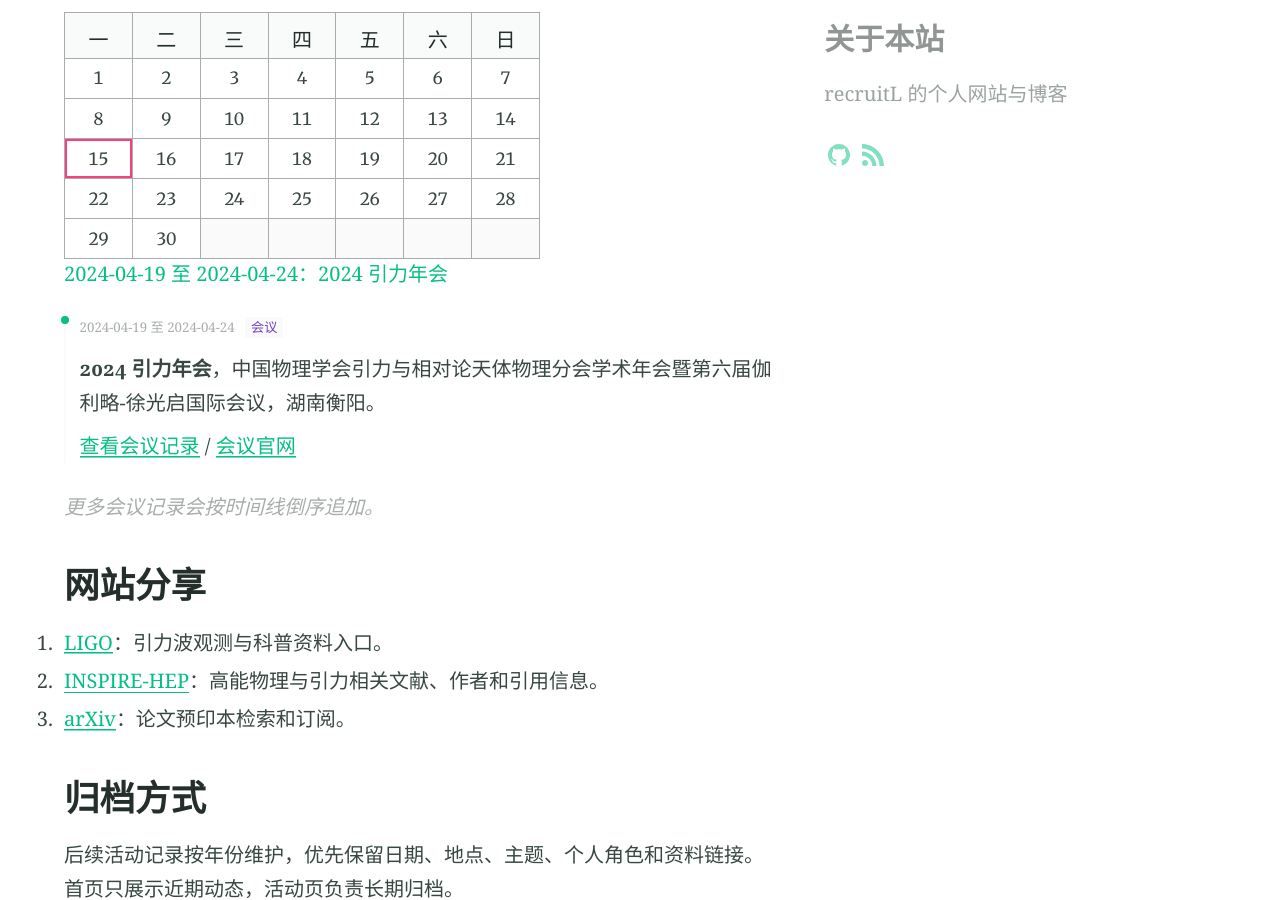
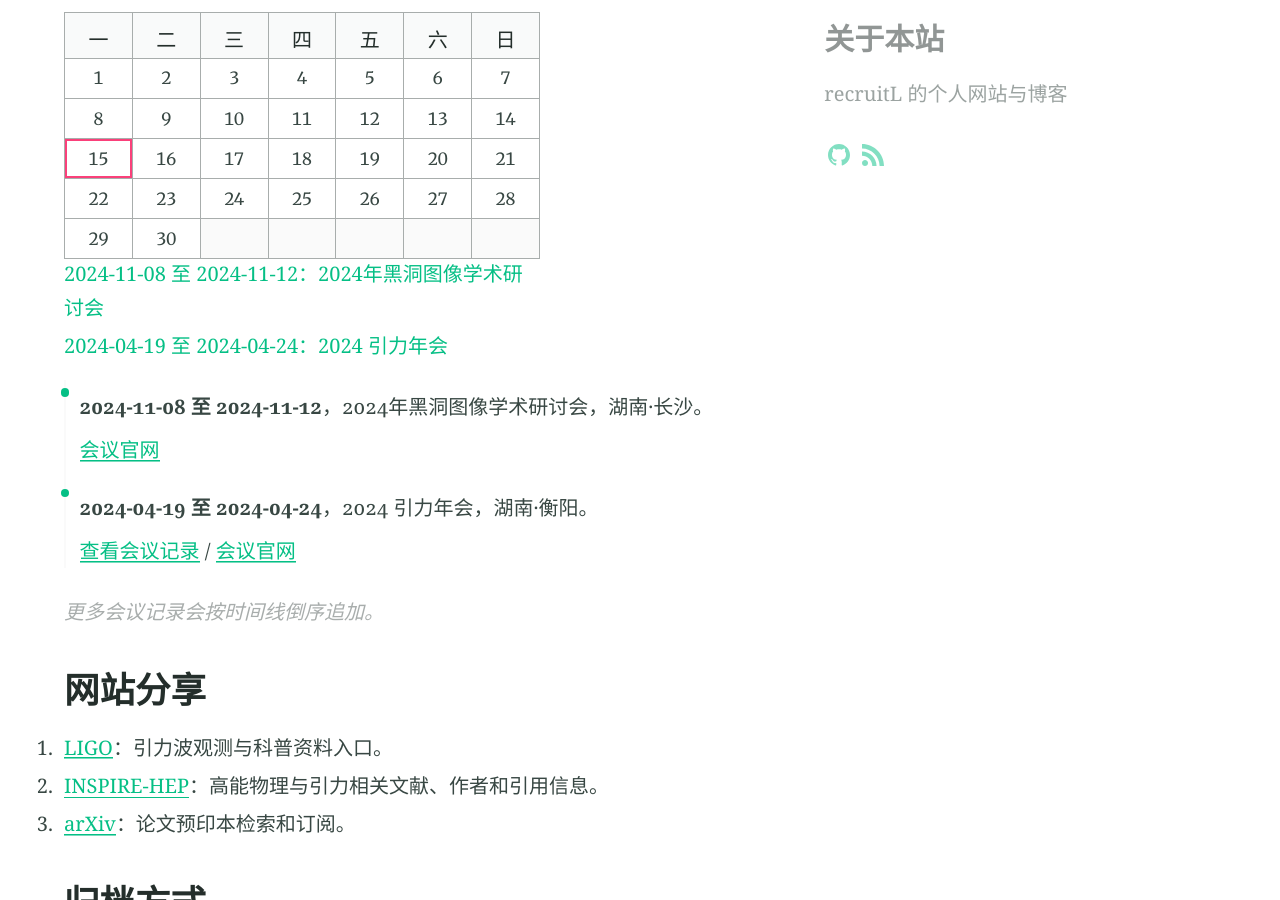
Before and after one commit to recruitL/recruitL.github.io, a Jekyll site: the page built from activities/index.md, in a window 1280 px wide and 900 px high, scrolled down 793 px. Built offline with Jekyll 4.4.1, drawn with Linux system fonts in a browser that asks for light colours.

Commit message:
Add black hole imaging workshop

```diff
--- a/activities/index.md
+++ b/activities/index.md
@@ -66,14 +66,23 @@ aside: true
 <div class="timeline activity-list">
   <div
     class="timeline-item"
+    id="conference-2024-black-hole-imaging"
+    data-activity-start="2024-11-08"
+    data-activity-end="2024-11-12"
+    data-activity-title="2024年黑洞图像学术研讨会"
+  >
+    <p><strong>2024-11-08 至 2024-11-12</strong>，2024年黑洞图像学术研讨会，湖南·长沙。</p>
+    <p><a href="https://indico.ihep.ac.cn/event/23590/">会议官网</a></p>
+  </div>
+
+  <div
+    class="timeline-item"
     id="conference-2024-gr"
     data-activity-start="2024-04-19"
     data-activity-end="2024-04-24"
     data-activity-title="2024 引力年会"
   >
-    <span class="timeline-date">2024-04-19 至 2024-04-24</span>
-    <span class="timeline-tag timeline-tag--activity">会议</span>
-    <p><strong>2024 引力年会</strong>，中国物理学会引力与相对论天体物理分会学术年会暨第六届伽利略-徐光启国际会议，湖南衡阳。</p>
+    <p><strong>2024-04-19 至 2024-04-24</strong>，2024 引力年会，湖南·衡阳。</p>
     <p><a href="/2024/04/19/annual/">查看会议记录</a> / <a href="http://meeting2024.usc.edu.cn/Meeting/conferences/gr24/home_1.php">会议官网</a></p>
   </div>
 </div>
```
